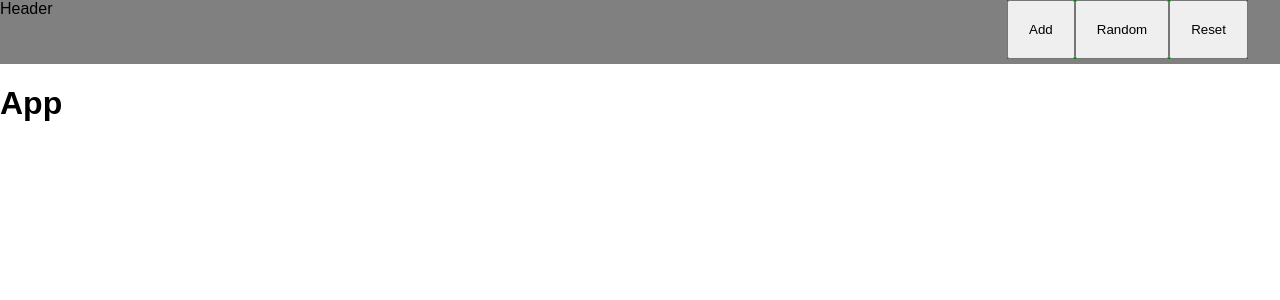
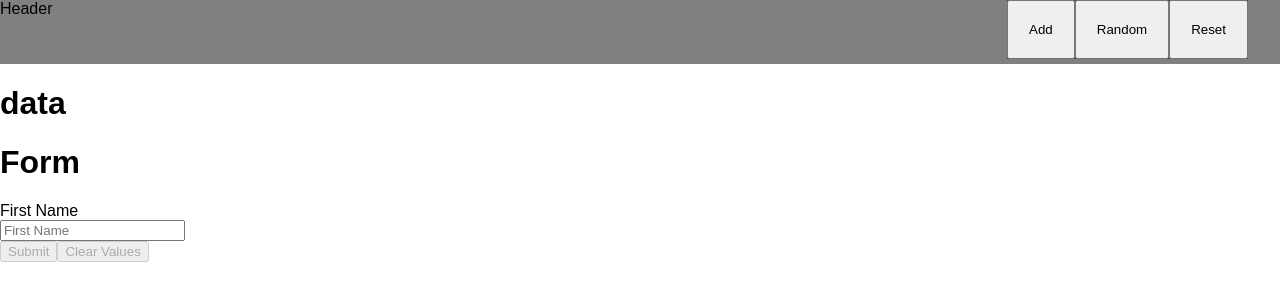
Before and after one commit to taewo/joy-together, a React (Create React App) app in the folder client/: page / in a window 1280 px wide. Shown: the top 300 px of the page. Built offline with nearby package versions, Linux system fonts and the light colour scheme; no server answers.

Commit message:
Implement Redux-Form & React-Modal in sync

```diff
--- a/client/package.json
+++ b/client/package.json
@@ -9,6 +9,7 @@
     "react-modal": "^2.2.2",
     "react-redux": "^5.0.5",
     "redux": "^3.7.2",
+    "redux-form": "^7.0.3",
     "redux-thunk": "^2.2.0"
   },
   "devDependencies": {
--- a/client/src/components/App.js
+++ b/client/src/components/App.js
@@ -1,6 +1,7 @@
 import React, { Component } from 'react';
+import { connect } from 'react-redux';
 import Header from './Header';
-import { connect } from 'react-redux';
+import Form from './Form';
 
 class App extends Component {
   render() {
@@ -12,6 +13,7 @@ class App extends Component {
           <h1>
             data
           </h1>
+          <Form />
         </div>
       )
     }
@@ -27,7 +29,7 @@ class App extends Component {
 }
 
 const mapStateToProps = state => ({
-  data: state.data,
+  data: state.getDataReducer.data,
 });
 
 export default connect(mapStateToProps, null)(App);
--- /dev/null
+++ b/client/src/components/Form.js
@@ -0,0 +1,49 @@
+import React, { Component } from 'react';
+import { Field, reduxForm } from 'redux-form'
+
+class Form extends Component {
+  constructor(props) {
+    super(props);
+  }
+
+  handleSubmit(e) {
+    console.log('target', e.target.value);
+    e.preventDefault();
+  }
+
+  render() {
+    const { handleSubmit, pristine, reset, submitting } = this.props
+    return (
+      <div>
+        <h1>
+          Form
+        </h1>
+        <form onSubmit={this.handleSubmit}>
+          <div>
+            <label>First Name</label>
+            <div>
+              <Field
+                name="firstName"
+                component="input"
+                type="text"
+                placeholder="First Name"
+              />
+            </div>
+          </div>
+          <div>
+            <button type="submit" disabled={pristine || submitting}>
+              Submit
+            </button>
+            <button type="button" disabled={pristine || submitting} onClick={reset}>
+              Clear Values
+            </button>
+          </div>
+        </form>
+      </div>
+    );
+  }
+}
+
+export default reduxForm({
+  form: 'simple'
+})(Form)
--- a/client/src/components/Header.js
+++ b/client/src/components/Header.js
@@ -1,8 +1,9 @@
 import React, { Component } from 'react';
 import ReactModal from 'react-modal';
-import axios from 'axios';
 import { connect } from 'react-redux';
-import * as addAction from '../action/addAction';
+import { Field, reduxForm } from 'redux-form'
+import * as getDataAction from '../action/getDataAction';
+
 
 class Header extends Component {
   constructor(props) {
@@ -12,23 +13,13 @@ class Header extends Component {
     };
     this.handleOpenModal = this.handleOpenModal.bind(this);
     this.handleCloseModal = this.handleCloseModal.bind(this);
-    this.getAllData = this.getAllData.bind(this);
-    this.resetAllData = this.resetAllData.bind(this);
   }
 
-  resetAllData() {
-    axios.delete('http://localhost:4000/api/people/')
-    .then((res) => {
-      console.log(123, res);
-    });
+  handleSubmit(e) {
+    // console.log('target', e.target.value);
+    e.preventDefault();
   }
 
-  getAllData() {
-    axios.get('http://localhost:4000/api/persons')
-    .then((res) => {
-      console.log(321, res.data);
-    });
-  }
 
   handleOpenModal() {
     this.setState({ showModal: true });
@@ -39,13 +30,14 @@ class Header extends Component {
   }
 
   render() {
+    const { handleSubmit, pristine, reset, submitting } = this.props;
     return (
       <div className="header">
         Header
         <div className="button">
           <button
             className="btn"
-            onClick={this.props.getDataFunc}
+            onClick={this.handleOpenModal}
           >
             Add
           </button>
@@ -70,11 +62,27 @@ class Header extends Component {
             onRequestClose={this.handleCloseModal}
             contentLabel="Modal"
           >
-          <button
-            onClick={this.handleCloseModal}
-          >
-            ok
-          </button>
+          <form onSubmit={this.handleSubmit}>
+            <div>
+              <label>First Name</label>
+              <div>
+                <Field
+                  name="firstName"
+                  component="input"
+                  type="text"
+                  placeholder="First Name"
+                />
+              </div>
+            </div>
+            <div>
+              <button type="submit" disabled={pristine || submitting} onClick={this.handleCloseModal}>
+                Submit
+              </button>
+              <button type="button" disabled={pristine || submitting} onClick={reset}>
+                Clear Values
+              </button>
+            </div>
+          </form>
           </ReactModal>
         </div>
       </div>
@@ -82,12 +90,15 @@ class Header extends Component {
   }
 }
 
-// const mapStateToProps = state => ({
-//   data: state.data,
-// });
-
 const mapDispatchToProps = dispatch => ({
-  getDataFunc: () => { dispatch(addAction.getDataFunc()); },
+  getDataFunc: () => { dispatch(getDataAction.getDataFunc()); },
 });
 
-export default connect(null, mapDispatchToProps)(Header);
+Header = connect(
+  null,
+  mapDispatchToProps,
+)(Header);
+
+export default reduxForm({
+  form: 'simple',
+})(Header);
--- a/client/src/index.js
+++ b/client/src/index.js
@@ -14,6 +14,8 @@ const store = createStore(
     applyMiddleware(thunk),
 ));
 
+store.subscribe(() => console.log(store.getState().form.simple.values));
+
 ReactDOM.render(
   <Provider store={store}>
     <App />
--- a/client/src/reducer/index.js
+++ b/client/src/reducer/index.js
@@ -1,8 +1,10 @@
 import { combineReducers } from 'redux';
 import getDataReducer from './getDataReducer';
+import { reducer as formReducer } from 'redux-form';
 
 const reducer = combineReducers({
   getDataReducer,
+  form: formReducer,
 });
 
 export default reducer;
```
Also changed, not shown: client/src/action/addDataAction.js (added, +16 -0 lines), client/src/components/Dashboard.js (added, +14 -0 lines), client/src/action/getDataAction.js (renamed from client/src/action/addAction.js), 1 other file (tests, documents, lock files or other folders).
